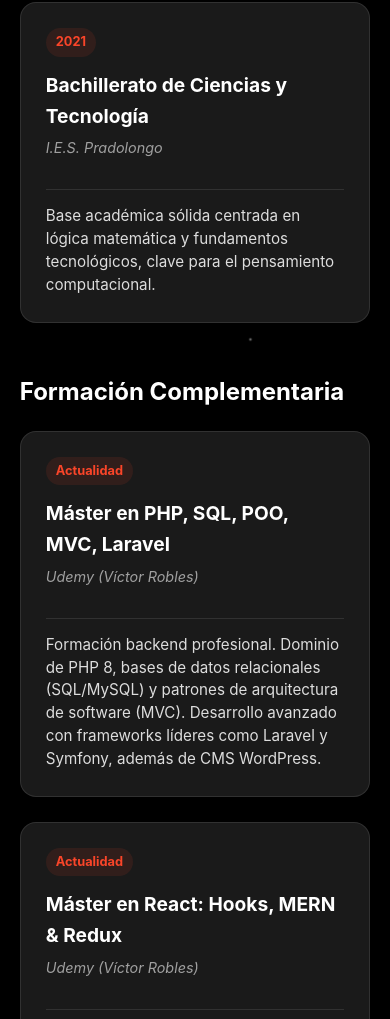
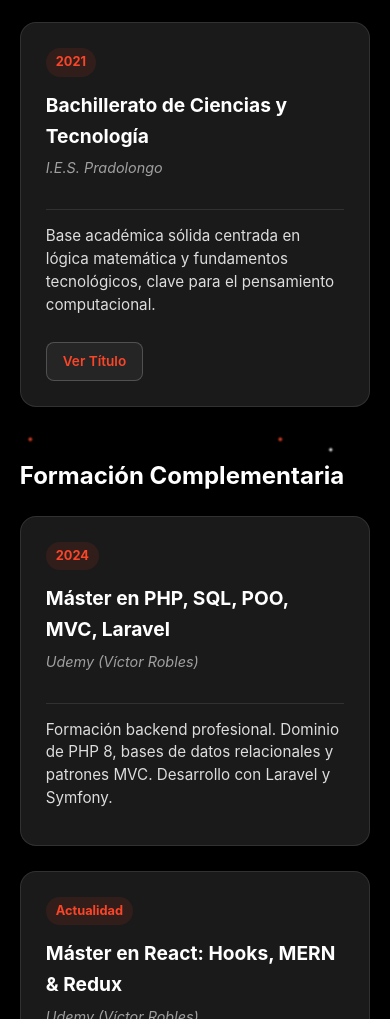
Before and after one commit to JKFullDev/portfolio, a React (Create React App) app: page /formacion in a window 390 px wide. Shown: the part 981-2000 px from the top of the page. Built offline with nearby package versions, Linux system fonts and the light colour scheme.

Commit message:
opcionVerTitulosFormacion;

```diff
--- a/src/components/Formacion.js
+++ b/src/components/Formacion.js
@@ -1,18 +1,19 @@
 import React from 'react';
-import { motion } from 'framer-motion'; // <--- IMPORTAMOS ANIMACIÓN
+import { motion } from 'framer-motion';
 
 export const Formacion = () => {
 
+    // DATOS: Formación Académica
     const estudiosOficiales = [
         {
             titulo: "CFGS Desarrollo de Aplicaciones Web",
-            centro: "Prometeo by The PowerFP",
+            centro: "Prometeo by ThePowerFP",
             fecha: "Actualidad",
-            desc: "Titulación oficial centrada en la arquitectura de aplicaciones web. Formación exhaustiva en diseño de interfaces, lógica de servidor, gestión avanzada de bases de datos y metodologías ágiles."
+            desc: "Titulación oficial centrada en la arquitectura de aplicaciones web. Formación exhaustiva en diseño de interfaces, lógica de servidor, gestión avanzada de bases de datos y metodologías ágiles.",
         },
         {
             titulo: "Máster Full Stack Developer",
-            centro: "Prometeo by The PowerFP",
+            centro: "Prometeo by ThePowerFP",
             fecha: "Actualidad",
             desc: "Programa intensivo enfocado en el stack MERN (MongoDB, Express, React, Node.js). Desarrollo de aplicaciones SPA escalables, consumo de APIs y gestión de estado global."
         },
@@ -20,30 +21,68 @@ export const Formacion = () => {
             titulo: "Bachillerato de Ciencias y Tecnología",
             centro: "I.E.S. Pradolongo",
             fecha: "2021",
-            desc: "Base académica sólida centrada en lógica matemática y fundamentos tecnológicos, clave para el pensamiento computacional."
+            desc: "Base académica sólida centrada en lógica matemática y fundamentos tecnológicos, clave para el pensamiento computacional.",
+            certificado: "/images/titulos/bachillerato.pdf"
         },
     ];
 
+    // DATOS: Formación Complementaria
     const cursosComplementarios = [
         {
             titulo: "Máster en PHP, SQL, POO, MVC, Laravel",
             centro: "Udemy (Víctor Robles)",
-            fecha: "Actualidad",
-            desc: "Formación backend profesional. Dominio de PHP 8, bases de datos relacionales (SQL/MySQL) y patrones de arquitectura de software (MVC). Desarrollo avanzado con frameworks líderes como Laravel y Symfony, además de CMS WordPress."
+            fecha: "2024",
+            desc: "Formación backend profesional. Dominio de PHP 8, bases de datos relacionales y patrones MVC. Desarrollo con Laravel y Symfony.",
         },
         {
             titulo: "Máster en React: Hooks, MERN & Redux",
             centro: "Udemy (Víctor Robles)",
             fecha: "Actualidad",
-            desc: "Especialización profunda en el ecosistema React. Desarrollo de SPAs modernas utilizando Hooks, Context API y Redux. Creación de aplicaciones Full Stack complejas integrando el stack MERN."
+            desc: "Especialización profunda en el ecosistema React. Desarrollo de SPAs modernas utilizando Hooks, Context API y Redux."
         },
         {
             titulo: "Máster PowerIA v.3",
-            centro: "Prometeo by The PowerFP",
+            centro: "Prometeo by ThePowerFP",
             fecha: "Actualidad",
-            desc: "Formación avanzada en Inteligencia Artificial aplicada al desarrollo. Uso de Copilots, automatización de procesos y optimización de código mediante herramientas de IA generativa."
+            desc: "Formación avanzada en Inteligencia Artificial aplicada al desarrollo. Uso de Copilots y automatización."
         },
     ];
+
+    // COMPONENTE AUXILIAR TARJETA
+    const CardFormacion = ({ item, index, tipo }) => (
+        <motion.div
+            key={index}
+            className={`edu-card ${tipo}`}
+            initial={{ opacity: 0, y: 50 }}
+            whileInView={{ opacity: 1, y: 0 }}
+            viewport={{ once: true }}
+            transition={{ delay: index * 0.1, duration: 0.5 }}
+        >
+            <div className='edu-header'>
+                <span className='edu-year'>{item.fecha}</span>
+                <h3>{item.titulo}</h3>
+                <span className='edu-center'>{item.centro}</span>
+            </div>
+
+            <div className='edu-body'>
+                <p>{item.desc}</p>
+
+                {/* BOTÓN DESCARGA TÍTULO (PDF) */}
+                {item.certificado && (
+                    <a
+                        href={item.certificado}
+                        target="_blank"
+                        rel="noopener noreferrer"
+                        className='btn-certificado'
+                        onClick={(e) => e.stopPropagation()}
+                        title="Ver certificado oficial en PDF"
+                    >
+                        Ver Título
+                    </a>
+                )}
+            </div>
+        </motion.div>
+    );
 
     return (
         <div className='page'>
@@ -51,7 +90,7 @@ export const Formacion = () => {
 
             <section className='education-section'>
 
-                {/* ANIMACIÓN TÍTULO SECCIÓN */}
+                {/* Bloque 1: Oficial */}
                 <motion.h2
                     className='section-title'
                     initial={{ opacity: 0, x: -20 }}
@@ -63,27 +102,11 @@ export const Formacion = () => {
 
                 <div className='education-grid'>
                     {estudiosOficiales.map((item, index) => (
-                        <motion.div
-                            key={index}
-                            className='edu-card'
-                            /* ANIMACIÓN TARJETAS */
-                            initial={{ opacity: 0, y: 50 }}
-                            whileInView={{ opacity: 1, y: 0 }}
-                            viewport={{ once: true }}
-                            transition={{ delay: index * 0.1, duration: 0.5 }} // Retraso en cascada
-                        >
-                            <div className='edu-header'>
-                                <span className='edu-year'>{item.fecha}</span>
-                                <h3>{item.titulo}</h3>
-                                <span className='edu-center'>{item.centro}</span>
-                            </div>
-                            <div className='edu-body'>
-                                <p>{item.desc}</p>
-                            </div>
-                        </motion.div>
+                        <CardFormacion item={item} index={index} key={index} tipo="oficial" />
                     ))}
                 </div>
 
+                {/* Bloque 2: Complementaria */}
                 <motion.h2
                     className='section-title'
                     style={{ marginTop: '50px' }}
@@ -96,23 +119,7 @@ export const Formacion = () => {
 
                 <div className='education-grid'>
                     {cursosComplementarios.map((item, index) => (
-                        <motion.div
-                            key={index}
-                            className='edu-card complementaria'
-                            initial={{ opacity: 0, y: 50 }}
-                            whileInView={{ opacity: 1, y: 0 }}
-                            viewport={{ once: true }}
-                            transition={{ delay: index * 0.1, duration: 0.5 }}
-                        >
-                            <div className='edu-header'>
-                                <span className='edu-year'>{item.fecha}</span>
-                                <h3>{item.titulo}</h3>
-                                <span className='edu-center'>{item.centro}</span>
-                            </div>
-                            <div className='edu-body'>
-                                <p>{item.desc}</p>
-                            </div>
-                        </motion.div>
+                        <CardFormacion item={item} index={index} key={index} tipo="complementaria" />
                     ))}
                 </div>
 
--- a/src/index.css
+++ b/src/index.css
@@ -784,6 +784,96 @@ body {
   /* Suficiente para el texto */
   opacity: 1;
   transform: translateY(0);
+}
+
+/* =========================================
+   BOTÓN CERTIFICADO (FORMACIÓN)
+   ========================================= */
+.btn-certificado {
+  display: inline-flex;
+  align-items: center;
+  gap: 8px;
+  margin-top: 15px;
+  padding: 8px 16px;
+  background-color: rgba(255, 255, 255, 0.05);
+  border: 1px solid rgba(255, 255, 255, 0.2);
+  border-radius: 8px;
+  color: var(--primary);
+  /* Naranja */
+  text-decoration: none;
+  font-size: 0.85rem;
+  font-weight: 600;
+  transition: all 0.3s ease;
+}
+
+.btn-certificado:hover {
+  background-color: var(--primary);
+  color: white;
+  border-color: var(--primary);
+  transform: translateY(-2px);
+  box-shadow: 0 5px 15px rgba(250, 69, 41, 0.3);
+}
+
+/* Pequeño ajuste para separar el texto del botón */
+.edu-body p {
+  margin-bottom: 10px;
+}
+
+/* =========================================
+   SISTEMA DE PESTAÑAS (PROYECTOS)
+   ========================================= */
+.projects-tabs {
+  display: flex;
+  justify-content: center;
+  gap: 20px;
+  margin-bottom: 50px;
+  flex-wrap: wrap;
+}
+
+.tab-btn {
+  background: transparent;
+  border: 1px solid var(--border);
+  color: var(--text-sec);
+  padding: 12px 30px;
+  border-radius: 50px;
+  font-size: 1.1rem;
+  font-weight: 600;
+  cursor: pointer;
+  transition: all 0.3s ease;
+  display: flex;
+  align-items: center;
+  gap: 10px;
+}
+
+.tab-btn:hover {
+  border-color: var(--primary);
+  color: white;
+  transform: translateY(-2px);
+}
+
+/* Estado Activo (Botón seleccionado) */
+.tab-btn.active {
+  background: var(--primary);
+  border-color: var(--primary);
+  color: white;
+  box-shadow: 0 0 20px var(--primary-glow);
+  transform: scale(1.05);
+}
+
+.no-projects {
+  text-align: center;
+  color: var(--text-sec);
+  margin-top: 50px;
+  font-size: 1.2rem;
+  font-style: italic;
+}
+
+/* Ajuste Responsive para las pestañas */
+@media (max-width: 600px) {
+  .tab-btn {
+    width: 100%;
+    justify-content: center;
+  }
 }
 
 /* --- MÓVIL (IMPORTANTE) --- */
```
Also changed, not shown: 1 other file (tests, documents, lock files or other folders).
